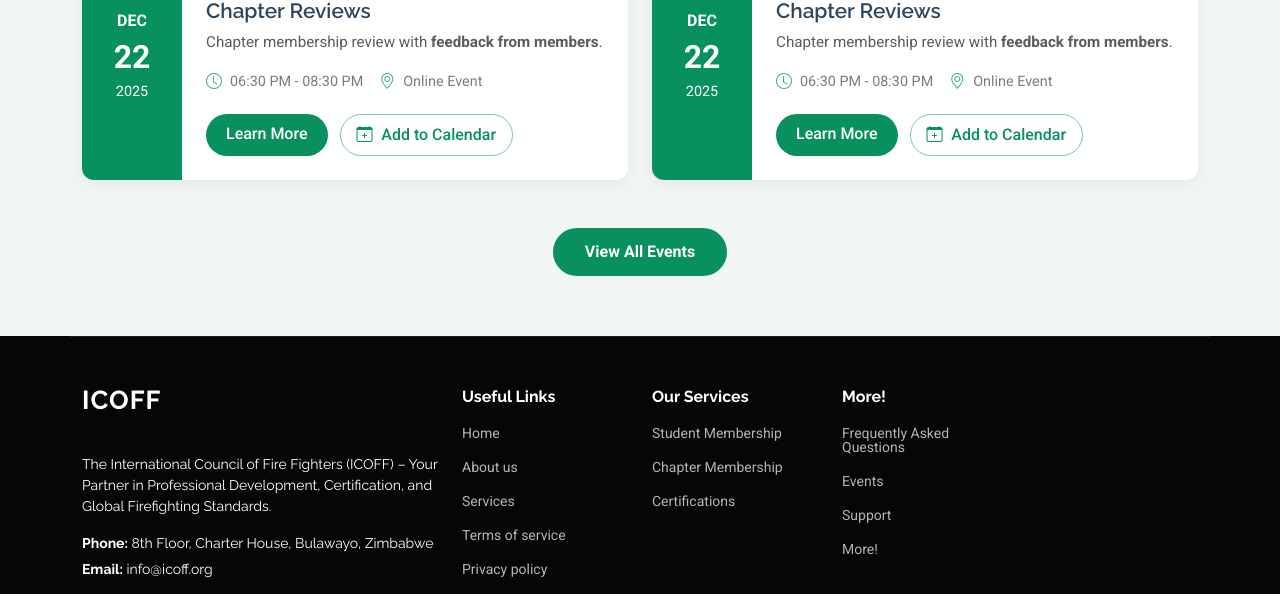
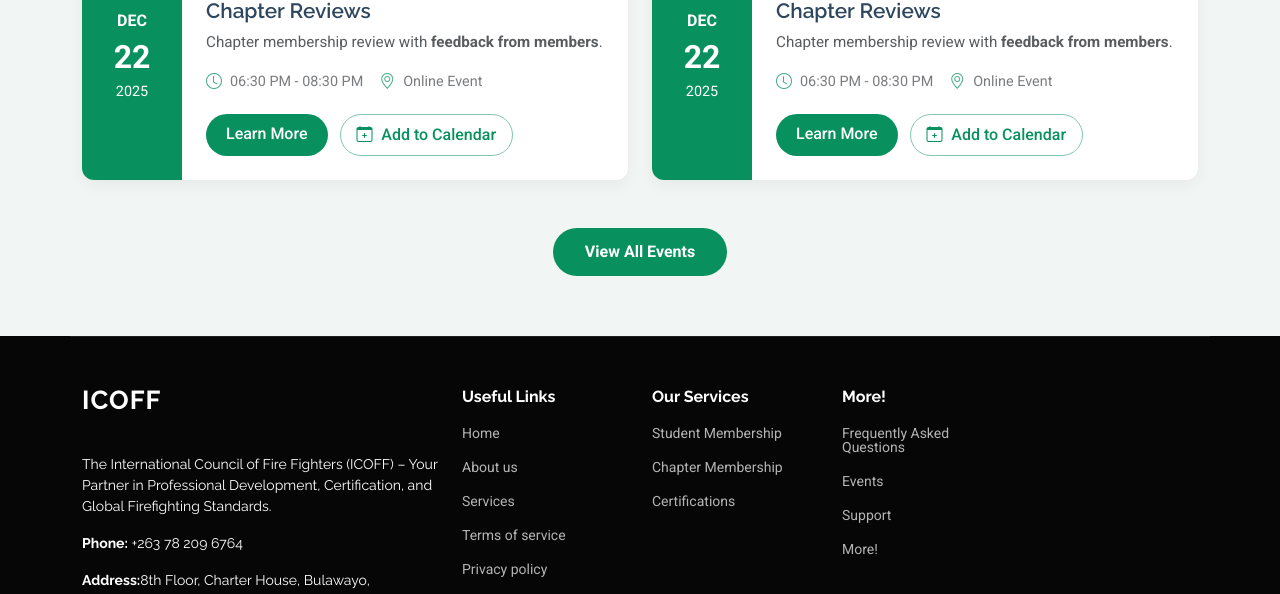
Before and after one commit to nia-cloud-official/fire-official, a plain HTML site: page index.html in a window 1280 px wide. Shown: the part 4672-5266 px from the top of the page. Drawn offline with Linux system fonts and the light colour scheme; a script that the page names is missing.

Commit message:
Address fix

```diff
--- a/index.html
+++ b/index.html
@@ -632,7 +632,8 @@
           <div class="footer-contact pt-3">
             <p>The International Council of Fire Fighters (ICOFF) – Your Partner in Professional Development, Certification, and Global Firefighting Standards.
             </p>
-            <p class="mt-3"><strong>Phone:</strong> <span>8th Floor, Charter House, Bulawayo, Zimbabwe</span></p>
+            <p class="mt-3"><strong>Phone:</strong> <span>+263 78 209 6764</span></p>
+            <p class="mt-3"><strong>Address:</strong><span>8th Floor, Charter House, Bulawayo, Zimbabwe</span></p>
             <p><strong>Email:</strong> <span>info@icoff.org</span></p>
           </div>
           <div class="social-links d-flex mt-4">
```
Also changed, not shown: about.html (+3 -2 lines), certifications.html (+2 -1 lines), contact.html (+2 -1 lines), membership-chapter.html (+2 -1 lines), membership-student.html (+2 -1 lines), student-form.html (+2 -1 lines).
